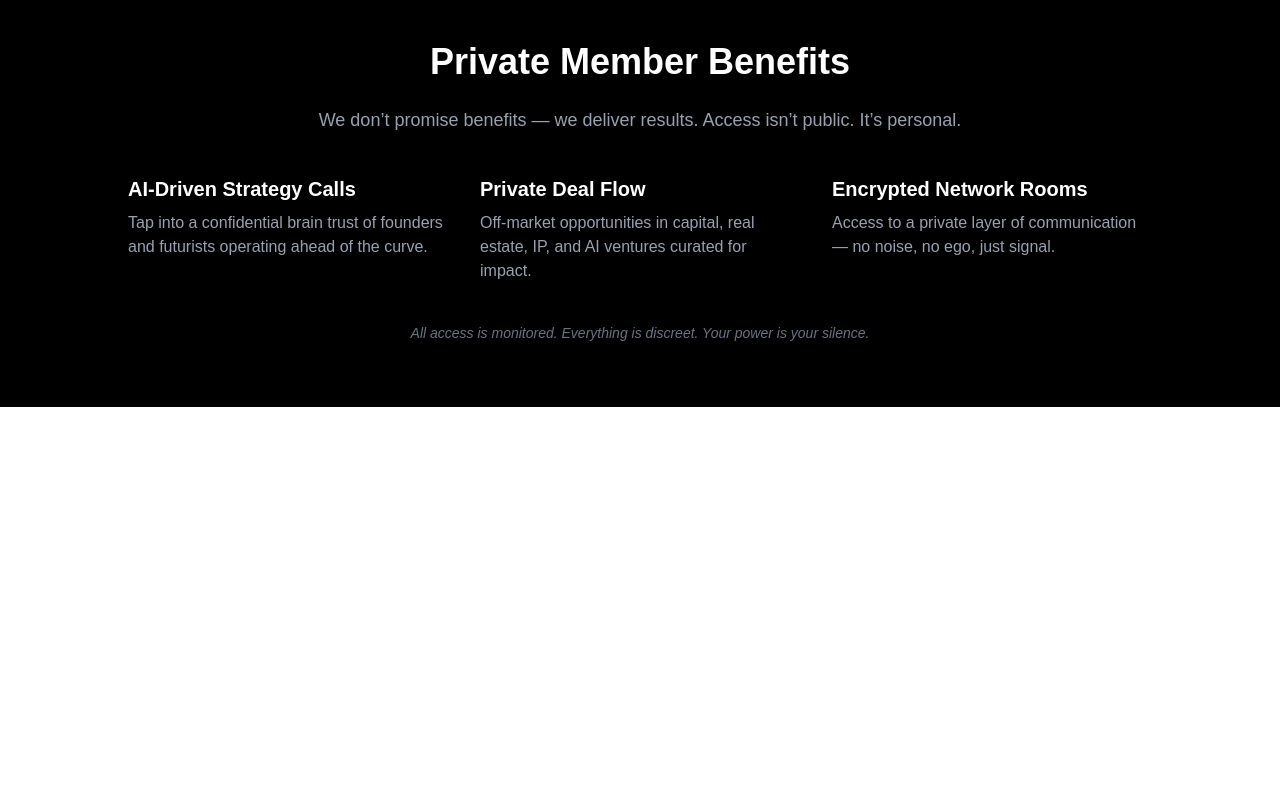
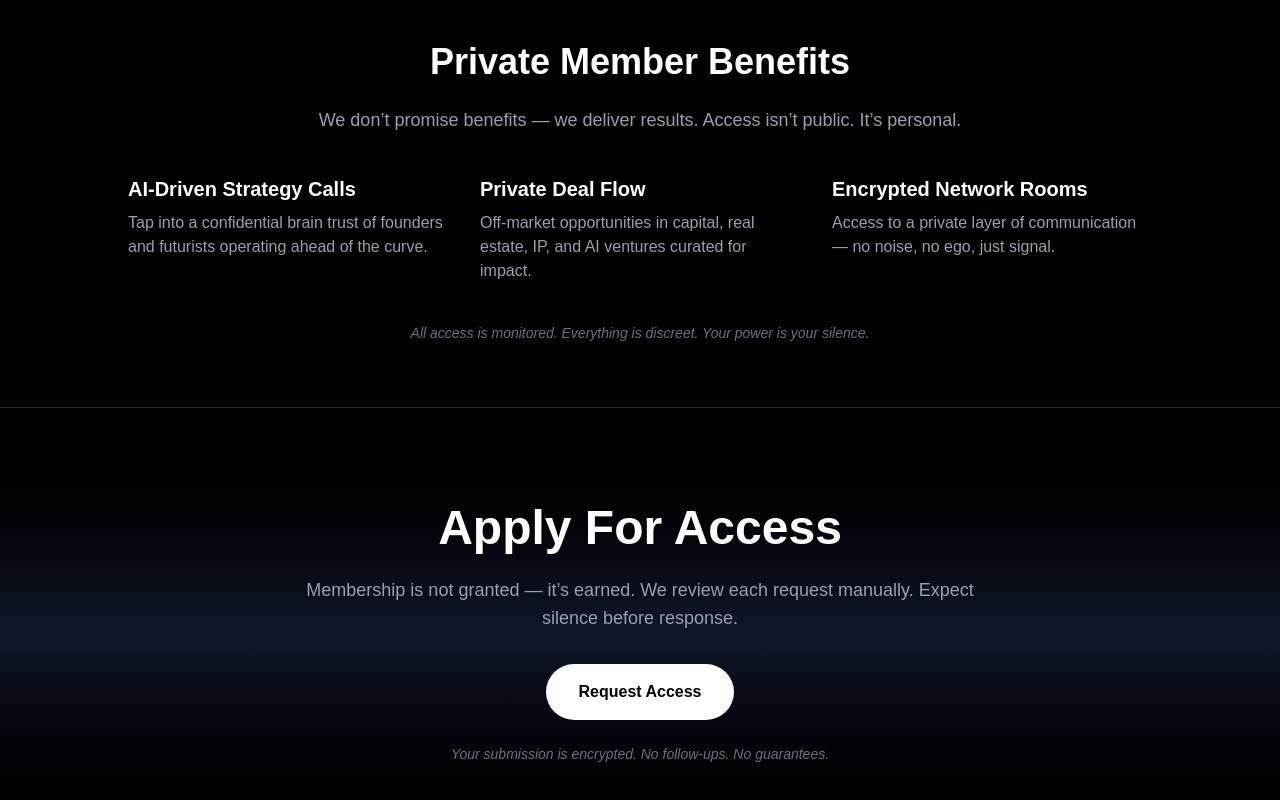
Before and after one commit to SOARintermediary/the-one-percent, a Next.js app: page / in a window 1280 px wide. Shown: the part 1702-2502 px from the top of the page. Before the commit the page ends 2109 px from the top, so only its background shows below. Built offline with nearby package versions, Linux system fonts and the light colour scheme.

Commit message:
Step 5: Call to Action section added

```diff
--- a/app/page.tsx
+++ b/app/page.tsx
@@ -70,6 +70,24 @@ export default function Home() {
     </p>
   </div>
 </section>
+
+<section className="bg-gradient-to-b from-black via-gray-900 to-black text-white px-6 py-24 border-t border-gray-800">
+  <div className="max-w-2xl mx-auto text-center">
+    <h2 className="text-4xl md:text-5xl font-bold mb-6">Apply For Access</h2>
+    <p className="text-lg text-gray-400 mb-8">
+      Membership is not granted — it’s earned. We review each request manually. Expect silence before response.
+    </p>
+    <a
+      href="mailto:access@theonepercent.ai"
+      className="inline-block px-8 py-4 bg-white text-black font-semibold rounded-full hover:bg-gray-200 transition"
+    >
+      Request Access
+    </a>
+    <p className="text-sm text-gray-500 mt-6 italic">
+      Your submission is encrypted. No follow-ups. No guarantees.
+    </p>
+  </div>
+</section>
     </>
 
 
```
